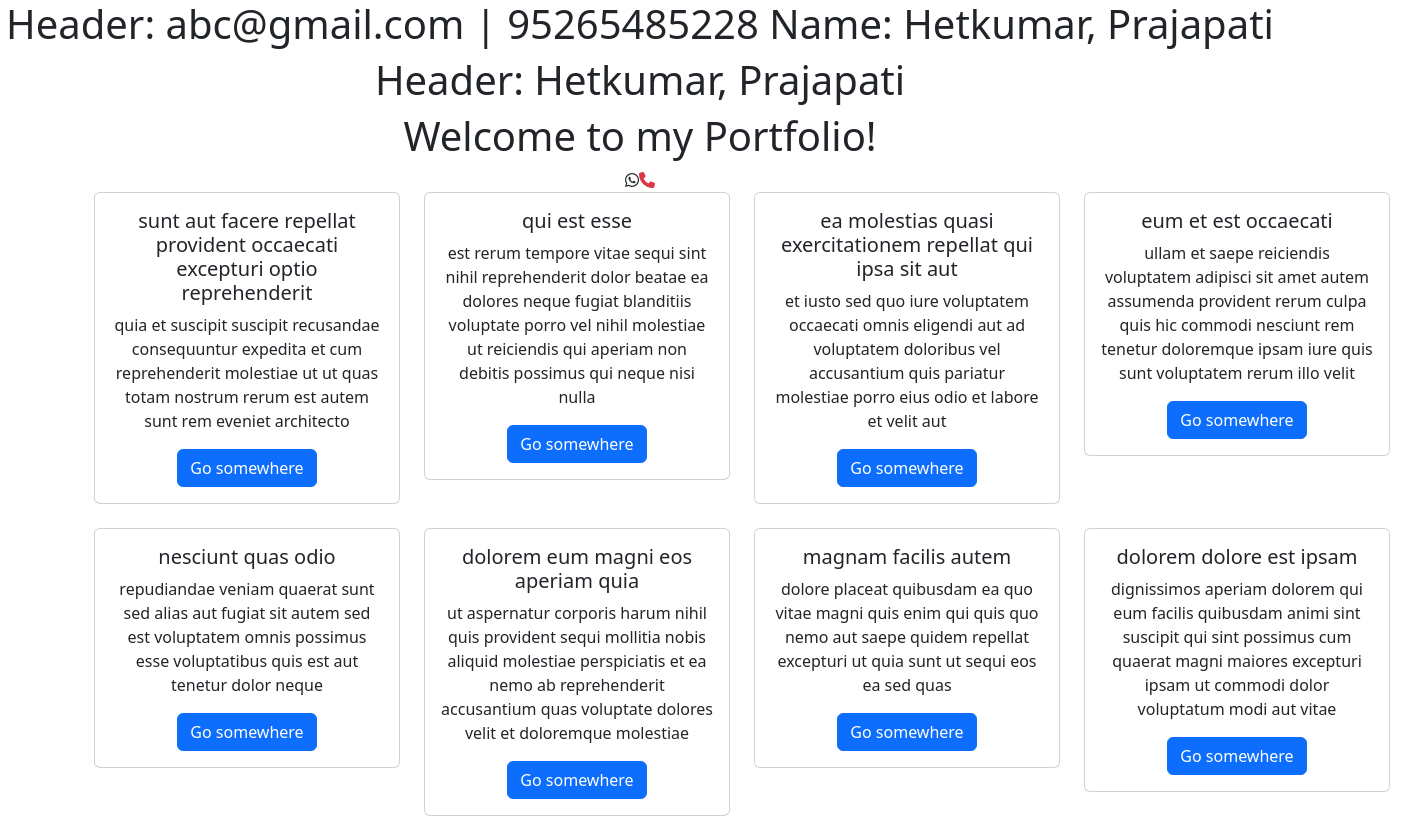
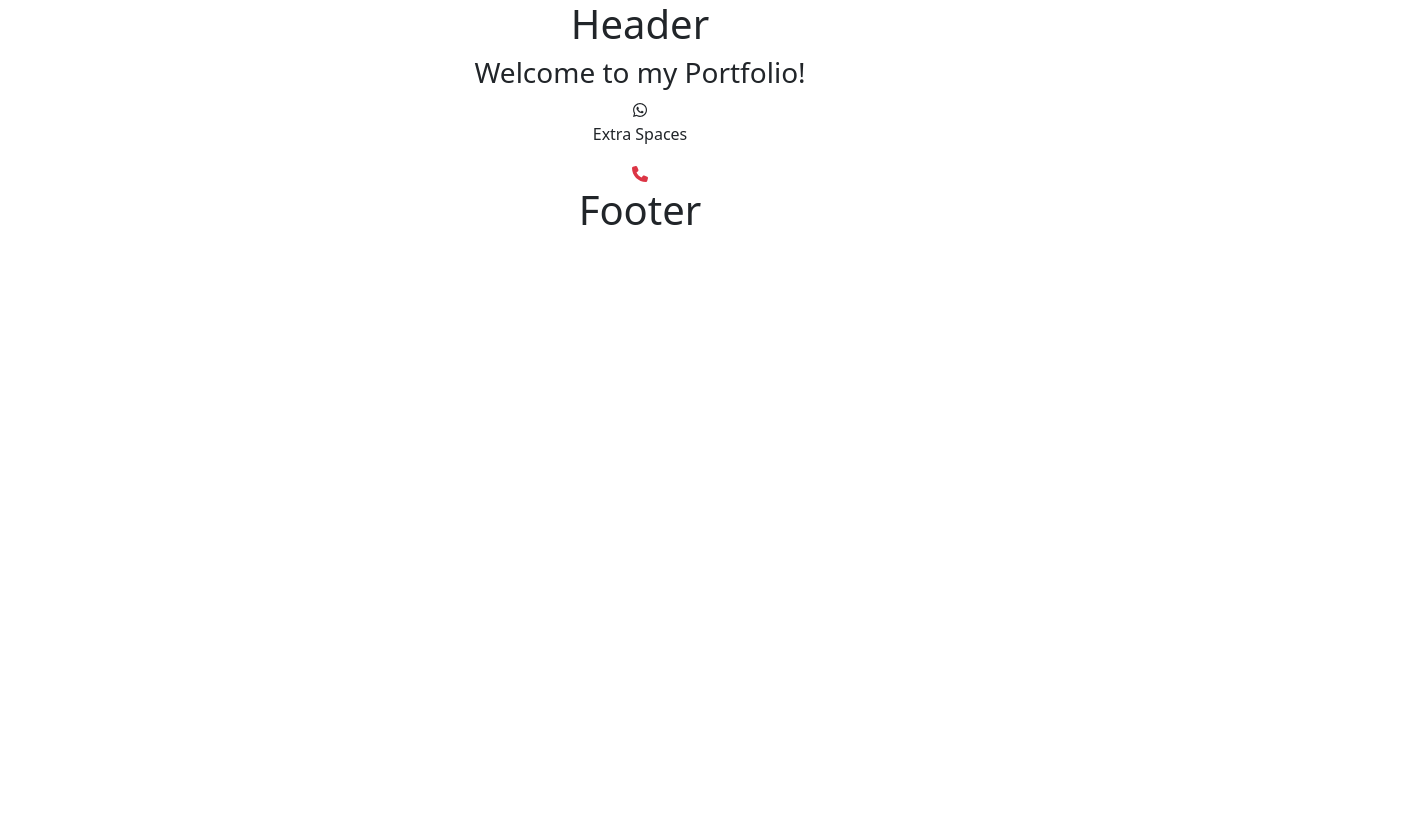
Before and after one commit to prajapatihet/firstreactapp, a React (Create React App) app: page / in a window 1280 px wide. Shown: the top 818 px of the page, 1402 px wide, since content can reach past the window. Built offline with nearby package versions, Linux system fonts and the light colour scheme.

Commit message:
minor fix

```diff
--- a/src/App.js
+++ b/src/App.js
@@ -17,8 +17,9 @@ function App() {
   return (
     <div className="App">
       <Header email={email} phone={phone} name={fullname}>
-        <h1>Welcome to my Portfolio!</h1>
+        <h3>Welcome to my Portfolio!</h3>
         <FontAwesomeIcon icon={faWhatsapp} />
+        <p>Extra Spaces</p>
         <FontAwesomeIcon icon={faPhone} className='text-danger' />
       </Header>
       {/* <div className='container'>
@@ -92,7 +93,7 @@ function App() {
           </Row>
         </Container>
       </Container> */}
-      <Container>
+      {/* <Container>
         <Row>
           {blog.map((v, i) => {
             return (
@@ -100,7 +101,7 @@ function App() {
             )
           })}
         </Row>
-      </Container>
+      </Container> */}
 
       <Footer />
     </div>
--- a/src/Header.jsx
+++ b/src/Header.jsx
@@ -4,8 +4,9 @@ export default function Header({ email, phone, name, children }) {// here instea
     // let { name } = props; //destructuring assignment to get the header info object from props
     return (
         <div>
-            <h1>Header: {email} | {phone} Name: {name.firstName}, {name.lastName}</h1>
-            <h1>Header: {name.firstName}, {name.lastName}</h1>
+            {/* <h1>Header: {email} | {phone} Name: {name.firstName}, {name.lastName}</h1> */}
+            {/* <h1>Header: {name.firstName}, {name.lastName}</h1> */}
+            <h1>Header</h1>
             {children}
         </div>
     )
```
